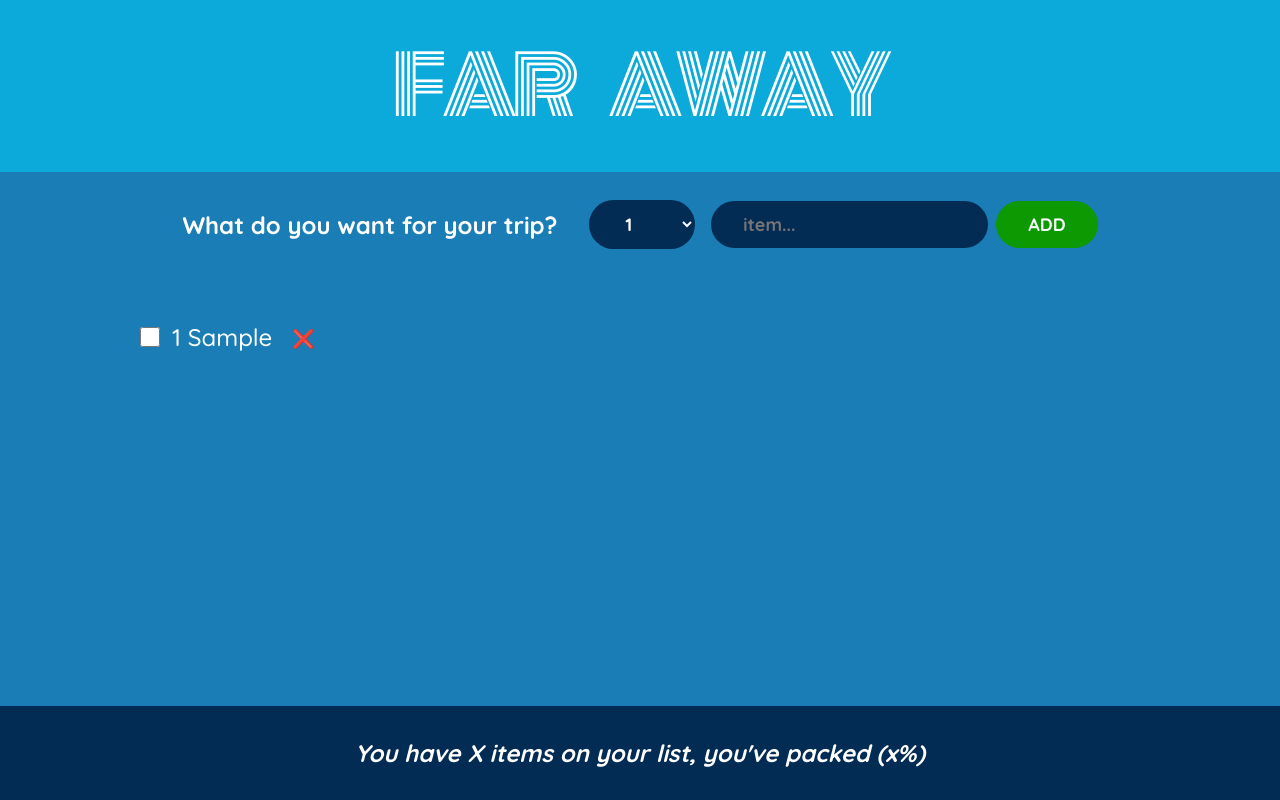
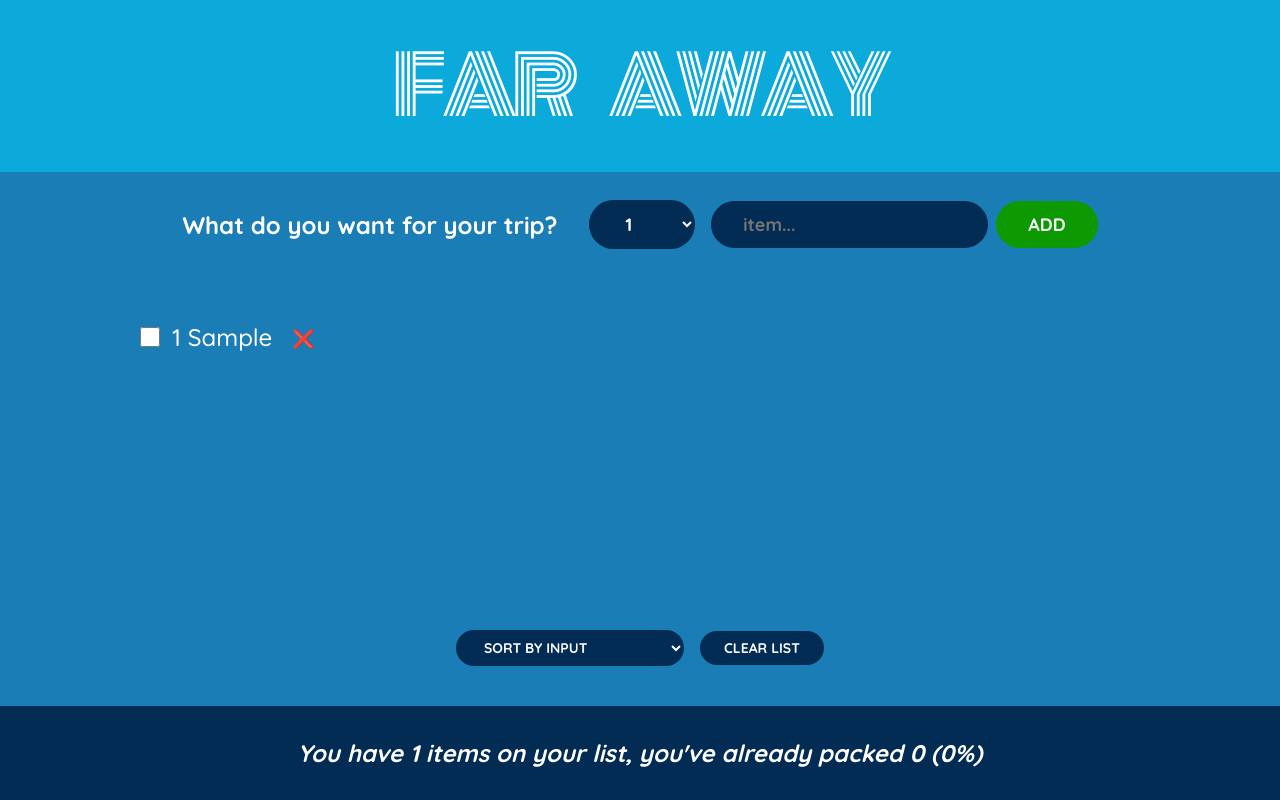
Before and after one commit to Ghosh-95/react-state-far-away-project, a React (Vite) app: page / in a window 1280 px wide. Both pictures are taken after typing "Sample" into the empty fields and a click on the button "ADD". Built offline with nearby package versions, Linux system fonts and the light colour scheme.

Commit message:
add sort list and clear list functionality

```diff
--- a/src/App.jsx
+++ b/src/App.jsx
@@ -16,14 +16,20 @@ function App() {
 
   function handleCheck(id) {
     setItems(items => items.map(item => item.id === id ? { ...item, packed: !item.packed } : item));
+  };
+
+  function clearItems() {
+    const confirmed = window.confirm("Are you sure?");
+
+    if (confirmed) setItems([]);
   }
 
   return (
     <div className='app'>
       <Logo />
       <Form onAddItem={handleItems} />
-      <PackagingList items={items} onCheck={handleCheck} onCloseItem={deleteItems} />
-      <Footer />
+      <PackagingList items={items} onCheck={handleCheck} onCloseItem={deleteItems} onClear={clearItems} />
+      <Footer items={items} />
     </div>
   )
 };
--- a/src/componenets/Footer.jsx
+++ b/src/componenets/Footer.jsx
@@ -1,5 +1,10 @@
-export default function Footer() {
+export default function Footer({ items }) {
+    const itemNum = items.length;
+    const packedItems = items.filter(item => item.packed).length;
+    const percentage = Math.round(packedItems / itemNum * 100);
+
     return <footer className='stats'>
-        <em>You have X items on your list, you've packed (x%)</em>
+        {percentage === 100 ? (<em>You've got everything. Let's go!!</em>) : itemNum === 0 ? (<em>Please add items to your list.</em>) : (<em>You have {itemNum} items on your list, you've already packed {packedItems} ({percentage}%)</em>)}
+
     </footer>
 }
--- a/src/componenets/PackagingList.jsx
+++ b/src/componenets/PackagingList.jsx
@@ -1,12 +1,32 @@
-export default function PackagingList({ items, onCloseItem, onCheck }) {
+import { useState } from "react";
 
-    return items.length === 0 ? (<p className="list" style={{ fontStyle: 'italic' }}>Your list is empty! Please add item.</p>) : (
+export default function PackagingList({ items, onCloseItem, onCheck, onClear }) {
+    const [sortBy, setSortBy] = useState('input');
+
+    let sortedItems;
+    if (sortBy === 'input') sortedItems = items;
+    if (sortBy === 'description') sortedItems = items.slice().sort((a, b) => a["itemName"].localeCompare(b["itemName"]));
+    if (sortBy === 'packed') sortedItems = items.slice().sort((a, b) => Number(a["packed"]) - Number(b["packed"]));
+
+
+    return sortedItems.length === 0 ? (<p className="list" style={{ fontStyle: 'italic' }}>Your list is empty! Please add item.</p>) : (
         <div className='list'>
             <ul>
-                {items.map(item => (
+                {sortedItems.map(item => (
                     <Item key={item.id} item={item} onCloseItem={onCloseItem} onCheck={onCheck} />
                 ))}
             </ul>
+
+            <div className="actions">
+                <label htmlFor="sort-items"></label>
+                <select id="sort-items" value={sortBy} onChange={(e) => setSortBy(e.target.value)}>
+                    <option value="input">Sort by Input</option>
+                    <option value="packed">Sort by Packed items</option>
+                    <option value="description">Sort by Name</option>
+                </select>
+
+                <button onClick={onClear}>Clear List</button>
+            </div>
         </div>
     );
 };
@@ -15,8 +35,8 @@ function Item({ item: { itemName, itemQty, packed, id }, onCloseItem, onCheck })
 
     return (
         <li>
-            <label htmlFor="check-item"></label>
-            <input type="checkbox" id="check-item" value={packed} onChange={() => onCheck(id)} />
+            <label htmlFor={"check-item" + id}></label>
+            <input type="checkbox" id={"check-item" + id} value={packed} onChange={() => onCheck(id)} />
             <span style={packed ? { textDecoration: "line-through" } : {}}>
                 {itemQty} {itemName}
             </span>
```
